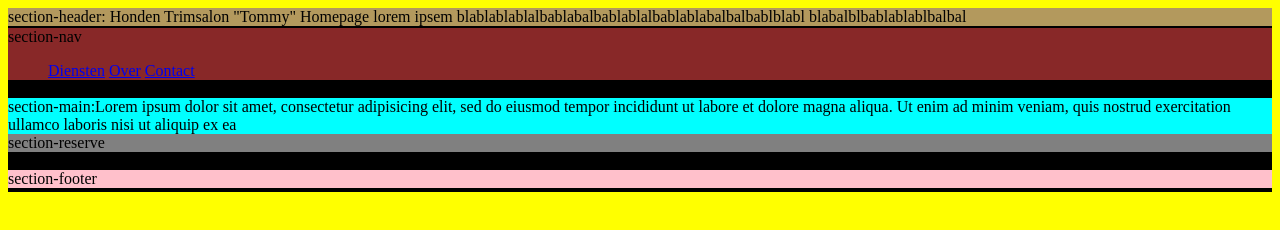
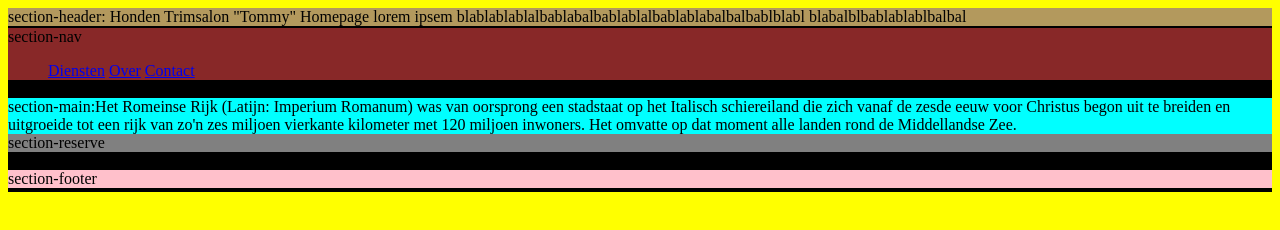
Before and after one commit to LHL-source/Assigment-hackathon, a plain HTML site: page TestGrid_V1.0/index.html in a window 1280 px wide. Drawn offline with Linux system fonts and the light colour scheme.

Commit message:
Add files via upload

```diff
--- a/TestGrid_V1.0/index.html
+++ b/TestGrid_V1.0/index.html
@@ -29,7 +29,7 @@
         </nav>
 
         <main>
-            <div class="section-main">section-main:Lorem ipsum dolor sit amet, consectetur adipisicing elit, sed do eiusmod tempor incididunt ut labore et dolore magna aliqua. Ut enim ad minim veniam, quis nostrud exercitation ullamco laboris nisi ut aliquip ex ea</div>
+            <div class="section-main">section-main:Het Romeinse Rijk (Latijn: Imperium Romanum) was van oorsprong een stadstaat op het Italisch schiereiland die zich vanaf de zesde eeuw voor Christus begon uit te breiden en uitgroeide tot een rijk van zo'n zes miljoen vierkante kilometer met 120 miljoen inwoners. Het omvatte op dat moment alle landen rond de Middellandse Zee.</div>
             <div class="section-reserve">section-reserve</div>
             <div class="section-contact">section-contact</div>
             <div class="section-footer">section-footer</div>
--- a/TestGrid_V1.0/styles.css
+++ b/TestGrid_V1.0/styles.css
@@ -35,3 +35,7 @@
     background-color:pink
     ;
 }
+
+@media screen and (min-width: 320px){
+    body{background-color: blue;}
+}
```
